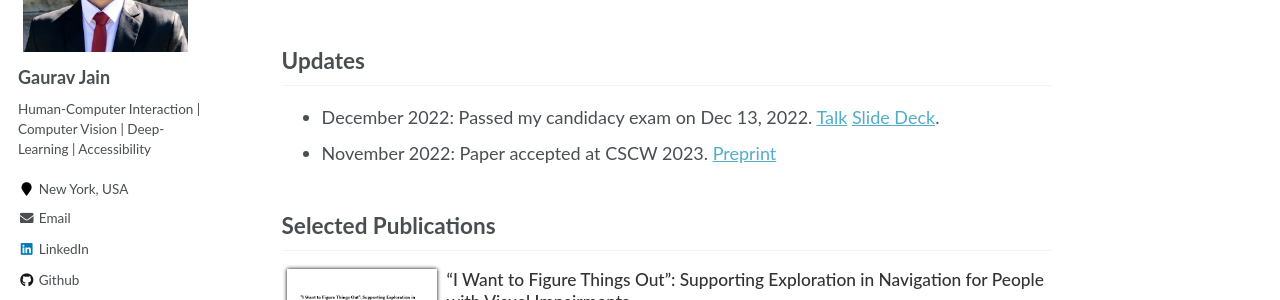
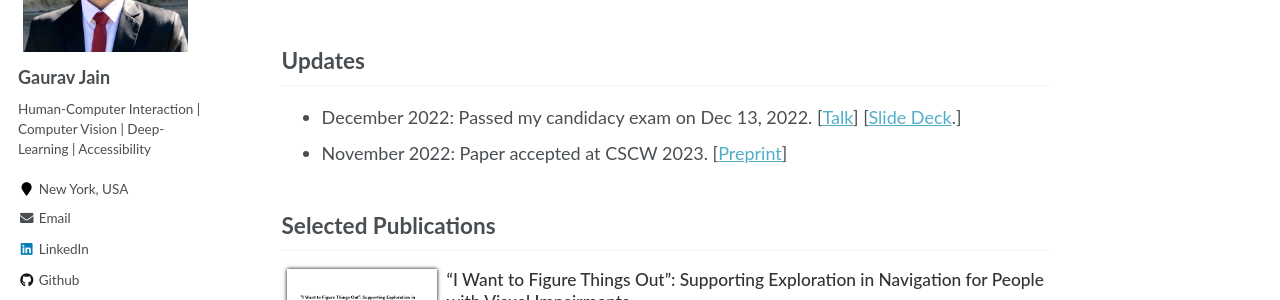
Before and after one commit to Gaurav1302/gaurav1302.github.io, a Jekyll site: the page built from _pages/about.md, in a window 1280 px wide and 900 px high, scrolled down 601 px. Shown: the part 154-454 px from the top of the window. Built offline with Jekyll 4.4.1, drawn with Linux system fonts in a browser that asks for light colours.

Commit message:
minor fixes

```diff
--- a/_pages/about.md
+++ b/_pages/about.md
@@ -24,8 +24,8 @@ Here's my [CV](http://gaurav1302.github.io/files/Gaurav_CV_PhD.pdf).
 
 ## Updates
 
-- December 2022: Passed my candidacy exam on Dec 13, 2022. [Talk](https://www.youtube.com/watch?v=QuGQKrjezdk) [Slide Deck](http://gaurav1302.github.io/files/CE.pdf).
-- November 2022: Paper accepted at CSCW 2023. [Preprint](https://arxiv.org/abs/2211.16465)
+- December 2022: Passed my candidacy exam on Dec 13, 2022. [[Talk](https://www.youtube.com/watch?v=QuGQKrjezdk)] [[Slide Deck](http://gaurav1302.github.io/files/CE.pdf).]
+- November 2022: Paper accepted at CSCW 2023. [[Preprint](https://arxiv.org/abs/2211.16465)]
 
 <!-- My research revolves around building systems that help people with disabilities to better experience the world around them. Specifically, I am interested in leveraging computer vision and deep learning for multimodal analysis (such as videos, images, and audio) to make digital media more accessible to people who are blind and low vision. To this end, I focus on solving technical challenges of using AI for accessibility and the design of novel interaction techniques that help facilitate a more immersive user experience for people with disabilities. -->
 
```
